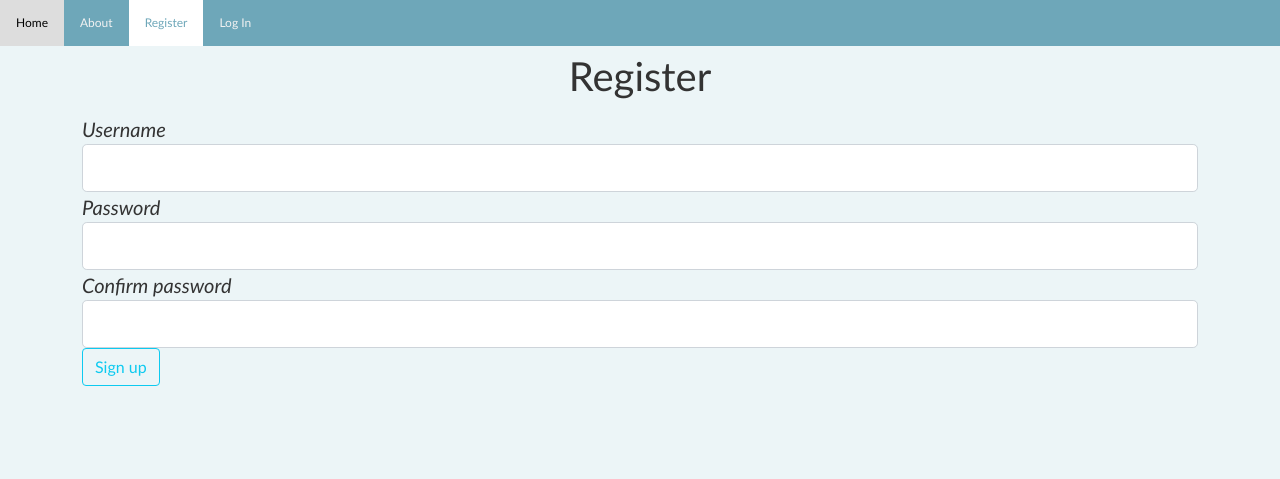
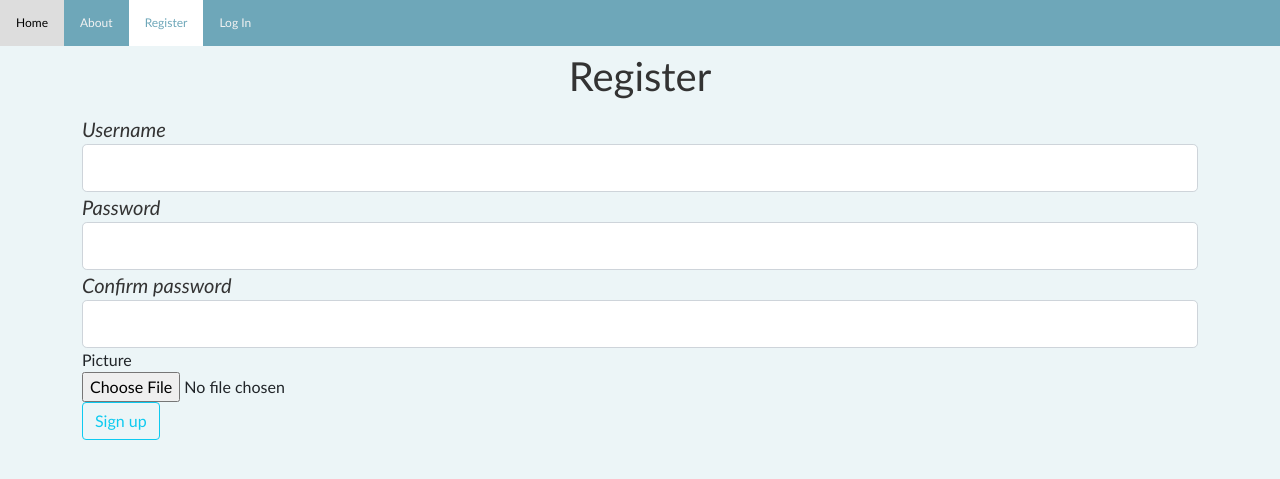
Before and after one commit to lucho03/Flask_Homewrok2.0, a Flask app: page /register in a window 1280 px wide. Shown: the top 479 px of the page. Run offline with Flask 2, Linux system fonts and the light colour scheme; some libraries are stand-ins or nearby versions.

Commit message:
Update register.html

```diff
--- a/templates/register.html
+++ b/templates/register.html
@@ -60,6 +60,15 @@
                         {{ form.confirm_password(class="form-control form-control-lg") }}
                     {% endif %}
                 </div>
+                <div>
+                    {{ form.image.label() }}<br>
+                    {{ form.image(class="form-control-file") }}
+                    {% if form.image.errors %}
+                        {% for error in form.image.errors %}
+                            <span class="text-danger">{{ error }}</span>
+                        {% endfor %}
+                    {% endif %}
+                </div>
             </fieldset>
             <div class="place">
                 {{ form.submit(class="btn btn-outline-info") }}
```
